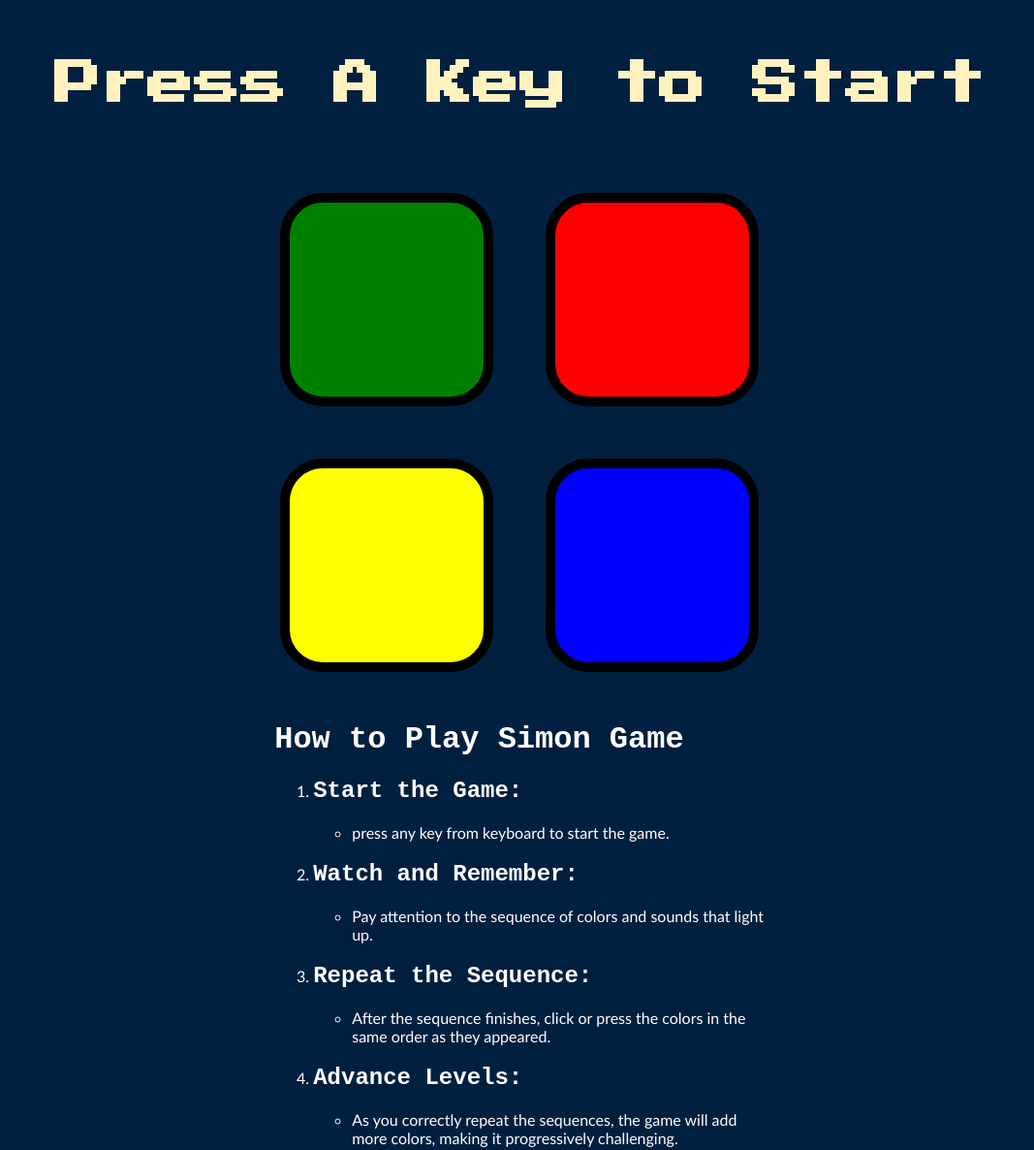
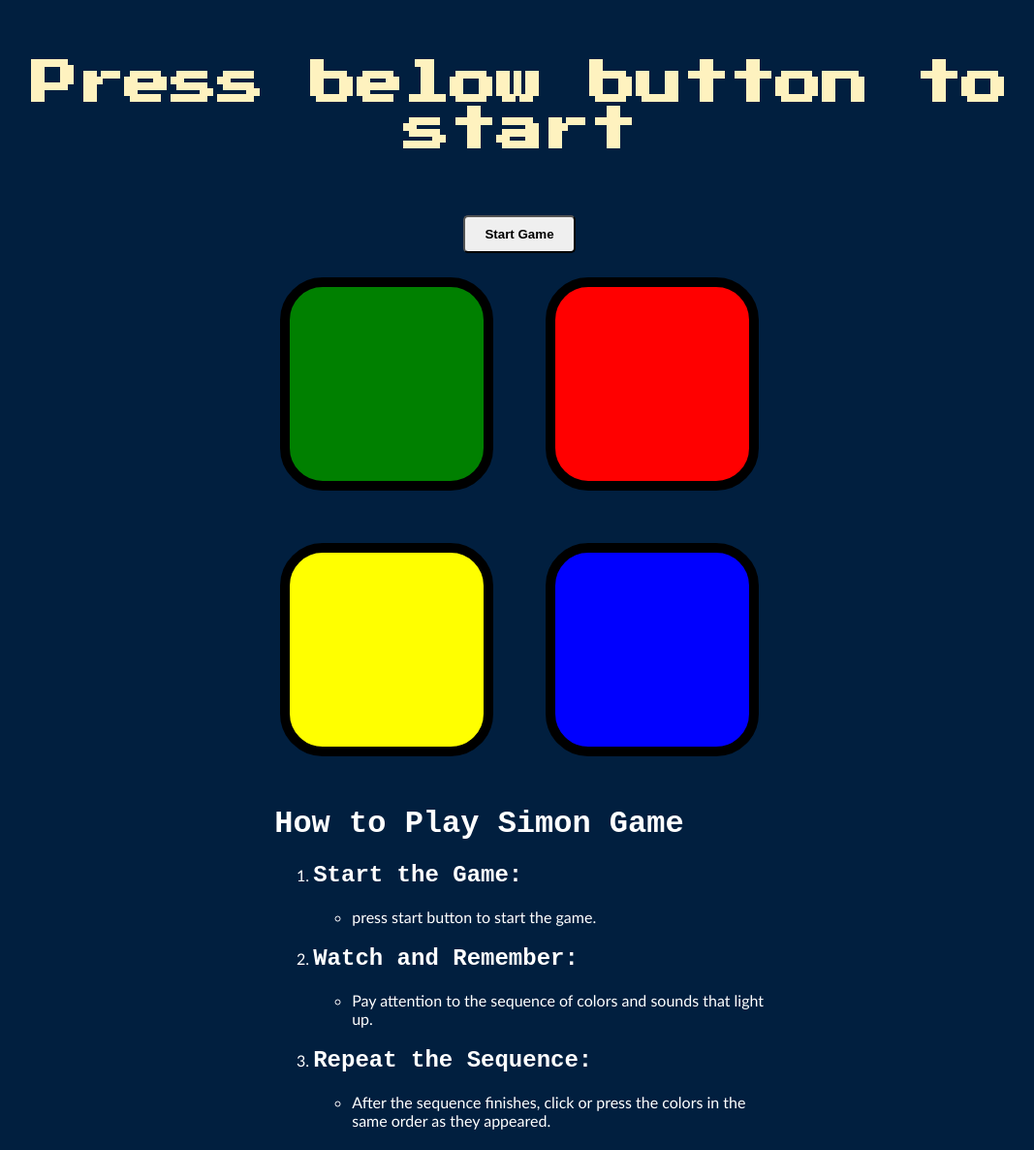
Before and after one commit to AmiJP/simon_game, a plain HTML site: page index.html in a window 1280 px wide. Shown: the top 1186 px of the page at 97% size, without its empty margins (104-1171 px from the left). Drawn offline with nearby package versions, Linux system fonts and the light colour scheme.

Commit message:
Add start button

```diff
--- a/game.js
+++ b/game.js
@@ -1,7 +1,8 @@
 let Level = 0;
 
-$(document).keypress(function () {
+$("#start").click(function () {
   if (Level == 0) {
+    $("#start").hide();
     nextSequence();
   }
 });
@@ -45,6 +46,7 @@ function checkAnswer(currentLevel) {
     }, 200);
     document.getElementById("level-title").innerHTML =
       "Game Over, Press Any Key to Restart";
+    $("#start").show();
   }
 }
 
--- a/index.html
+++ b/index.html
@@ -11,7 +11,8 @@
   </head>
 
   <body>
-    <h1 id="level-title">Press A Key to Start</h1>
+    <h1 id="level-title">Press below button to start</h1>
+    <button id="start">Start Game</button>
     <div class="container">
       <div lass="row">
         <div type="button" id="green" class="btn green"></div>
@@ -31,7 +32,7 @@
         <li>
           <h2>Start the Game:</h2>
           <ul>
-            <li>press any key from keyboard to start the game.</li>
+            <li>press start button to start the game.</li>
           </ul>
         </li>
         <li>
--- a/styles.css
+++ b/styles.css
@@ -70,3 +70,9 @@ li {
 footer {
   text-align: center;
 }
+#start {
+  padding: 10px 20px;
+  border-radius: 5px;
+  font-weight: bold;
+  cursor: pointer;
+}
```
